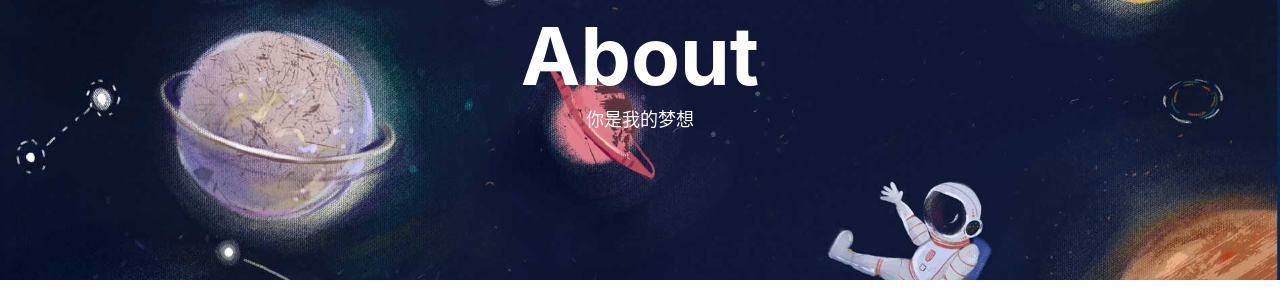
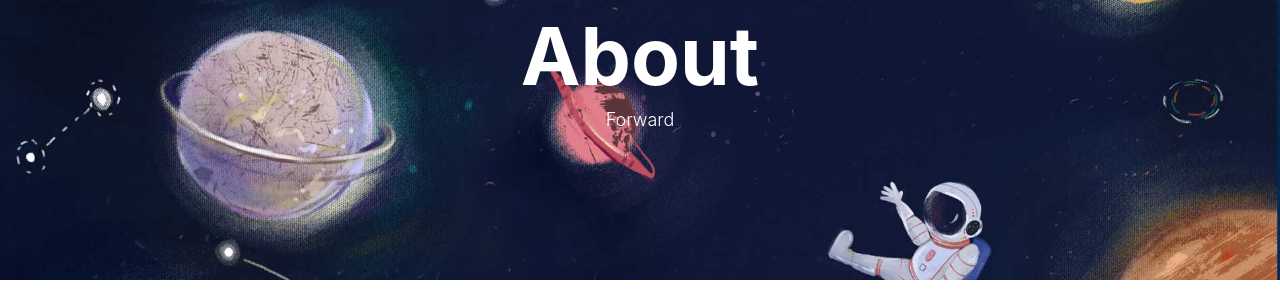
Before and after one commit to TakahashiKansuke/TakahashiKansuke.github.io, a Jekyll site: the page built from about.html, in a window 1280 px wide. Shown: the part 138-438 px from the top of the page. Built offline with Jekyll 4.4.1, drawn with Linux system fonts in a browser that asks for light colours; nearby versions of some CDN libraries; comment, search, counter and statistics services are not loaded.

Commit message:
Update about.html

```diff
--- a/about.html
+++ b/about.html
@@ -1,7 +1,7 @@
 ---
 layout: page
 title: "About"
-description: "你是我的梦想"
+description: "Forward"
 header-img: "img/about-bg.jpg"
 multilingual: true
 ---
```
